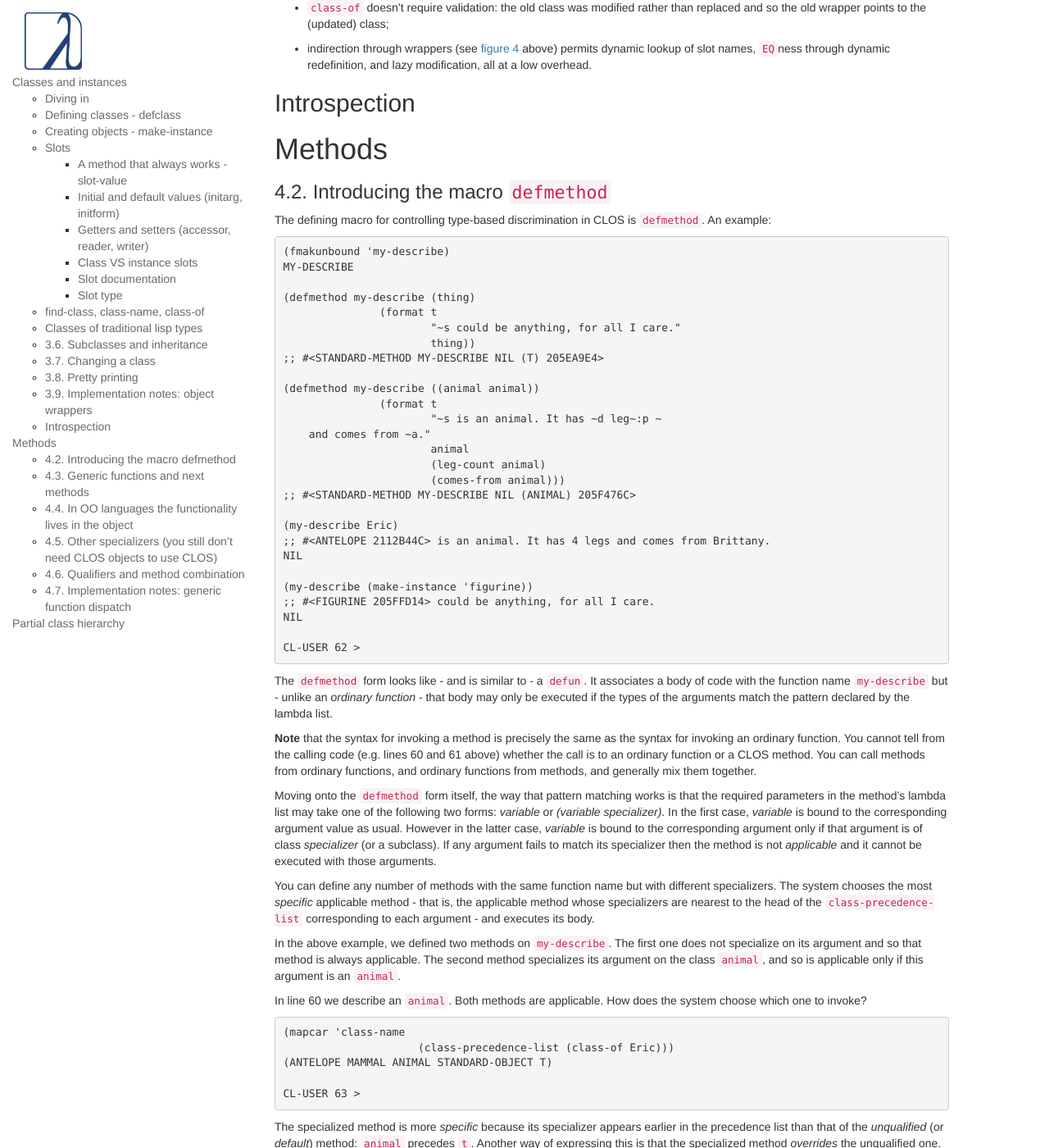
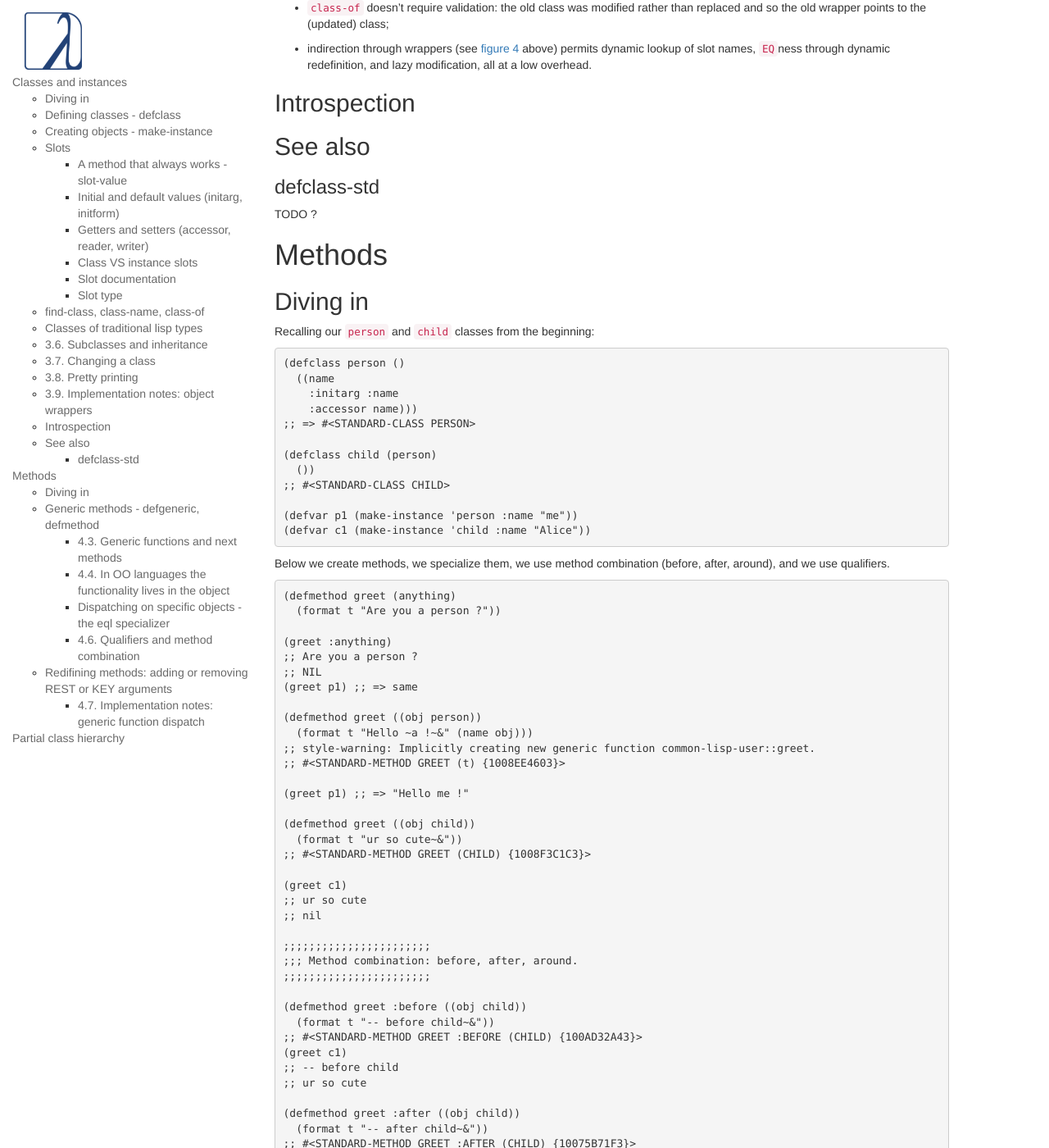
Before and after one commit to LispCookbook/cl-cookbook, a Jekyll site: the page built from clos.md, in a window 1280 px wide and 1400 px high, scrolled down 14282 px. Shown: the whole window at 82% size. Built offline with Jekyll 4.4.1, drawn with Linux system fonts in a browser that asks for light colours; some of the changed text lies outside the part shown.

Commit message:
methods++

````diff
--- a/clos.md
+++ b/clos.md
@@ -944,42 +944,147 @@ Revalidation is a laborious process, but the general plan is clear
 
 ## Introspection
 
+## See also
+
+### defclass-std
+
+TODO ?
+
 # Methods
 
-### 4.2. Introducing the macro `defmethod`
-
-The defining macro for controlling type-based discrimination in
-    CLOS is `defmethod`. An example:
-
-~~~lisp
-(fmakunbound 'my-describe)
-MY-DESCRIBE
-
-(defmethod my-describe (thing)
-               (format t
-                       "~s could be anything, for all I care."
-                       thing))
-;; #<STANDARD-METHOD MY-DESCRIBE NIL (T) 205EA9E4>
-
-(defmethod my-describe ((animal animal))
-               (format t
-                       "~s is an animal. It has ~d leg~:p ~
-    and comes from ~a."
-                       animal
-                       (leg-count animal)
-                       (comes-from animal)))
-;; #<STANDARD-METHOD MY-DESCRIBE NIL (ANIMAL) 205F476C>
-
-(my-describe Eric)
-;; #<ANTELOPE 2112B44C> is an animal. It has 4 legs and comes from Brittany.
-NIL
-
-(my-describe (make-instance 'figurine))
-;; #<FIGURINE 205FFD14> could be anything, for all I care.
-NIL
-
-CL-USER 62 >
-~~~
+## Diving in
+
+Recalling our `person` and `child` classes from the beginning:
+
+~~~lisp
+(defclass person ()
+  ((name
+    :initarg :name
+    :accessor name)))
+;; => #<STANDARD-CLASS PERSON>
+
+(defclass child (person)
+  ())
+;; #<STANDARD-CLASS CHILD>
+
+(defvar p1 (make-instance 'person :name "me"))
+(defvar c1 (make-instance 'child :name "Alice"))
+~~~
+
+Below we create methods, we specialize them, we use method combination
+(before, after, around), and we use qualifiers.
+
+~~~lisp
+(defmethod greet (anything)
+  (format t "Are you a person ?"))
+
+(greet :anything)
+;; Are you a person ?
+;; NIL
+(greet p1) ;; => same
+
+(defmethod greet ((obj person))
+  (format t "Hello ~a !~&" (name obj)))
+;; style-warning: Implicitly creating new generic function common-lisp-user::greet.
+;; #<STANDARD-METHOD GREET (t) {1008EE4603}>
+
+(greet p1) ;; => "Hello me !"
+
+(defmethod greet ((obj child))
+  (format t "ur so cute~&"))
+;; #<STANDARD-METHOD GREET (CHILD) {1008F3C1C3}>
+
+(greet c1)
+;; ur so cute
+;; nil
+
+;;;;;;;;;;;;;;;;;;;;;;;
+;;; Method combination: before, after, around.
+;;;;;;;;;;;;;;;;;;;;;;;
+
+(defmethod greet :before ((obj child))
+  (format t "-- before child~&"))
+;; #<STANDARD-METHOD GREET :BEFORE (CHILD) {100AD32A43}>
+(greet c1)
+;; -- before child
+;; ur so cute
+
+(defmethod greet :after ((obj child))
+  (format t "-- after child~&"))
+;; #<STANDARD-METHOD GREET :AFTER (CHILD) {10075B71F3}>
+(greet c1)
+;; -- before child
+;; ur so cute
+;; -- after child
+
+(defmethod greet :around ((obj child))
+  (format t "Hello my dear~&"))
+;; #<STANDARD-METHOD GREET :AROUND (CHILD) {10076658E3}>
+(greet c1) ;; Hello my dear
+
+
+;; call-next-method
+
+(defmethod greet :around ((obj child))
+  (format t "Hello my dear~&")
+  (when (next-method-p)
+    (call-next-method)))
+;; #<standard-method greet :around (child) {100AF76863}>
+
+(greet c1)
+;; Hello my dear
+;; -- before child
+;; ur so cute
+
+;;;;;;;;;;;;;;;;;;;;;;;;;;;;;
+;;; Specializers / qualifiers TODO: both terms ?
+;;;;;;;;;;;;;;;;;;;;;;;;;;;;;
+
+;; In order to add "&keys" to our generic method, we need to remove its definition first.
+(fmakunbound 'greet)  ;; with Slime: C-c C-u (slime-undefine-function)
+
+(defmethod greet ((obj person) &key talkative)
+  (format t "Hello ~a~&" (name obj))
+  (when talkative
+    (format t "blah")))
+
+(greet p1 :talkative t)
+;; Hello me
+;; blah
+
+(defmethod cook (obj &key (time 0))
+  (format t "cooking ~a for ~a min.~&" obj time))
+
+(defmethod cook (obj &key (time (eql 0)))
+    (declare (ignore time))
+    (format t "no, we need some time.~&"))
+; in: DEFMETHOD COOK (T)
+;     (EQL 0)
+;
+; caught WARNING:
+;   The function was called with one argument, but wants exactly two.
+;
+; compilation unit finished
+;   caught 1 WARNING condition
+;; STYLE-WARNING: redefining COOK (#<SB-PCL:SYSTEM-CLASS T>) in DEFMETHOD
+;; #<STANDARD-METHOD COOK (T) {1008095843}>
+
+(cook c1 :time 0)
+;; no, we need some time.
+
+(defmethod cook ((obj (eql c1)) &key time)
+    (declare (ignore time))
+    (format t "no, not Alice !~&"))
+;; STYLE-WARNING:
+;;  redefining COOK (#<SB-MOP:EQL-SPECIALIZER {100811EF13}>) in DEFMETHOD
+;; #<STANDARD-METHOD COOK ((EQL #<CHILD {100B886823}>)) {100848D9F3}>
+
+(cook c1)
+;; no, not Alice !
+~~~
+
+
+## Generic methods - defgeneric, defmethod
 
 The `defmethod` form looks like - and is similar to - a
     `defun`. It associates a body of code with the function
@@ -1287,7 +1392,9 @@ Do whatever makes your code clearer.
 
 
 
-### 4.5. Other specializers (you still don't need CLOS objects to use CLOS)
+### Dispatching on specific objects - the eql specializer
+
+For specific objects, rather than whole classes.
 
 The examples of methods shown so far all specialize on
     `standard-class`es. That isn't necessary. You can specialize on any CLOS
@@ -1490,6 +1597,19 @@ Another example: The CLOS implementation of
     `initialize-instance` as a souped-up analogue of the
     <cite>constructors</cite> offered by other OO systems. But CLOS
     doesn't offer a <cite>destructor.</cite> Should this matter?
+
+## Redifining methods: adding or removing REST or KEY arguments
+
+TODO:
+
+```
+attempt to add the method
+  #<STANDARD-METHOD NIL (#<STANDARD-CLASS CHILD>) {1009504233}>
+to the generic function
+  #<STANDARD-GENERIC-FUNCTION GREET (2)>;
+but the method and generic function differ in whether they accept
+&REST or &KEY arguments.
+```
 
 ### 4.7. Implementation notes: generic function dispatch
 
````
